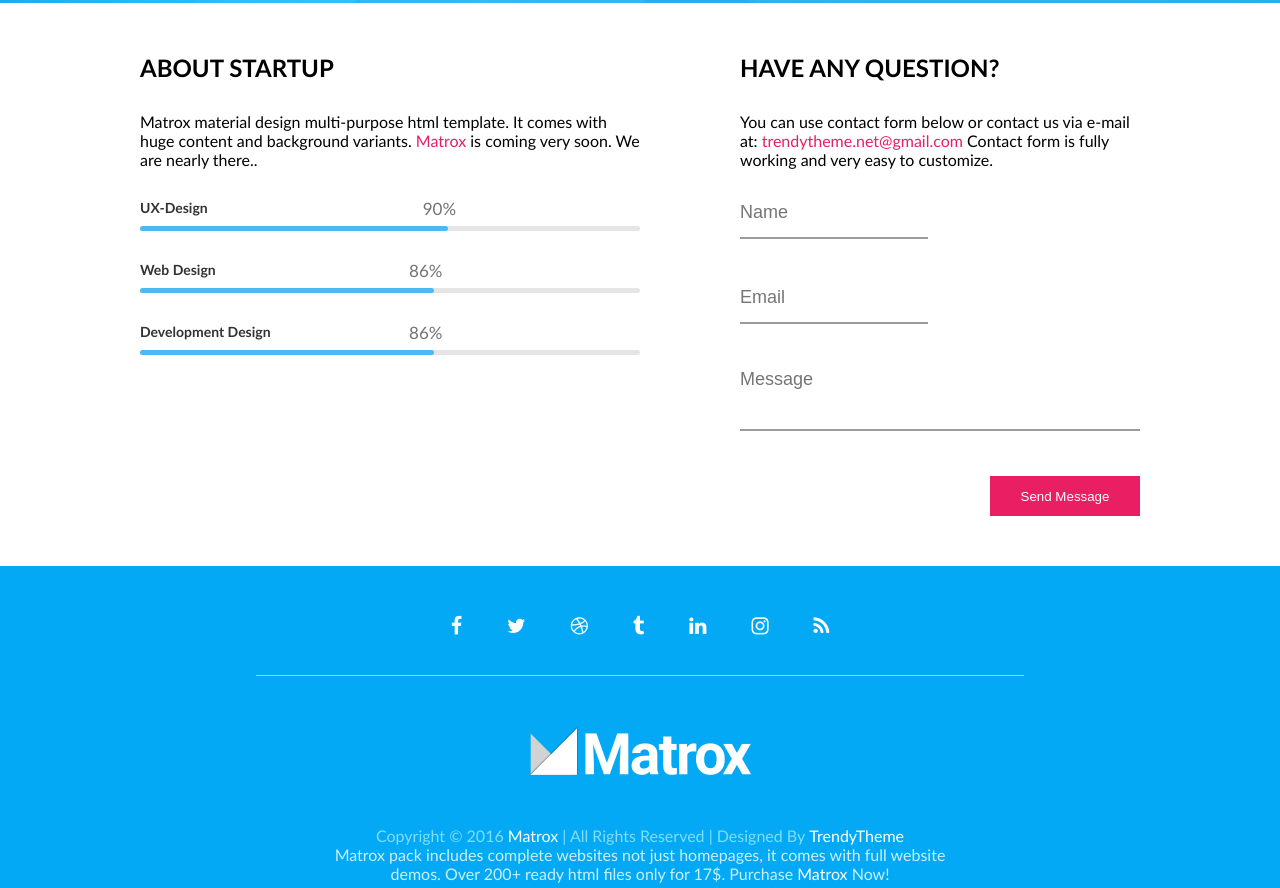
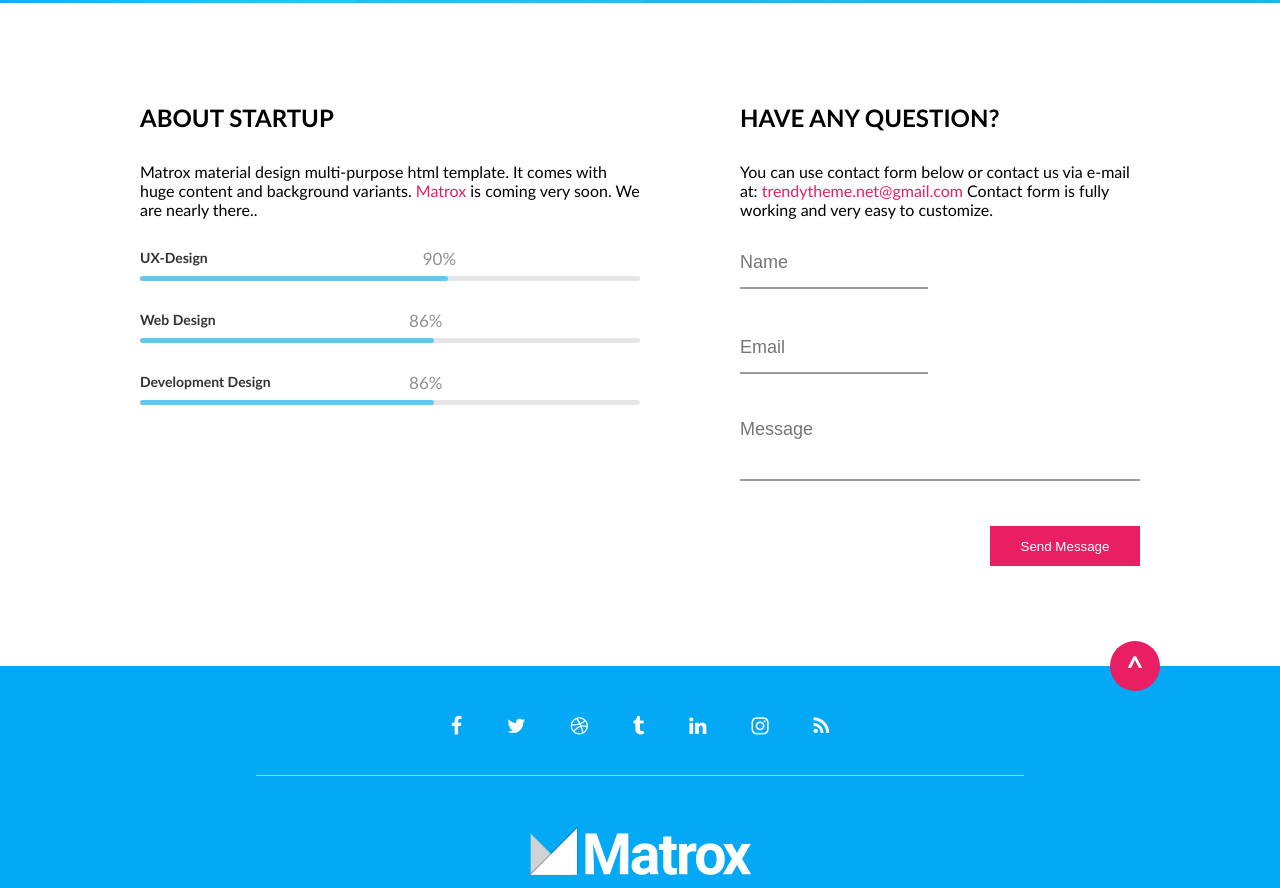
Before and after one commit to Dovydas-G/_48-coming-soon_copy2, a website: page index.html in a window 1280 px wide. Shown: the part 797-1685 px from the top of the page. Drawn offline with Linux system fonts and the light colour scheme.

Commit message:
Add btn to top

```diff
--- a/css/main.css
+++ b/css/main.css
@@ -210,7 +210,7 @@
     display: flex;
     flex-direction: column;
     gap: 30px;
-    padding: 50px 0;
+    padding: 100px 0;
 }
 
 .column-title,
@@ -287,6 +287,9 @@
 @keyframes progress {
     0%{
         width: 0;
+        opacity: 0;
+    }
+    20%{
         opacity: 0;
     }
     100%{
@@ -369,8 +372,34 @@
     margin: 0;
     background-color: #03a9f4;
     padding: 50px 0;
+
 }
 
+.column.short {
+    position: relative;
+}
+
+.btn-to-top {
+    display: flex;
+    justify-content: center;
+    align-items: center;
+    width: 50px;
+    height: 50px;
+    bottom: -25px;
+    right: -20px;
+    text-decoration: none;
+    background-color: rgb(233, 30, 99);
+    border-radius: 25px;
+    color: #fff;
+    position: absolute;
+    font-weight: 900;
+    font-size: 30px;
+    transition: transform 0.2s;
+}
+
+.btn-to-top:hover {
+    transform: scale(1.05);
+}
 
 .social {
     display: flex;
@@ -456,6 +485,11 @@
         border: transparent;
         background-color: transparent;
     }
+
+    .btn-box {
+        display: flex;
+        justify-content: left;
+    }
 }
 
 @media (max-width: 700px) {
@@ -475,10 +509,7 @@
         margin-top: 50px;
     }
 
-    .btn-box {
-        display: flex;
-        justify-content: center;
-    }
+
 
     .top-section {
         flex-direction: column;
--- a/index.html
+++ b/index.html
@@ -77,8 +77,9 @@
           <div class="mouse">
             <div class="mouse-wheel"></div>
           </div>
-        </section>
-      <section class="container">
+        </div>
+      </section>
+      <section class="container main-section">
         <div class="row">
           <div class="column">
             <h2 class="column-title">About Startup</h2>
@@ -145,6 +146,7 @@
                 </button>
               </div>
             </form>
+            <a class="btn-to-top" href="#">^</a>
           </div>
         </div>
       </section>
@@ -212,7 +214,6 @@
           <span><a class="text-link color-secondary" href="">Matrox</a></span>
           Now!
         </p>
-      </section>
-    </main>
+    </footer>
   </body>
 </html>
```
